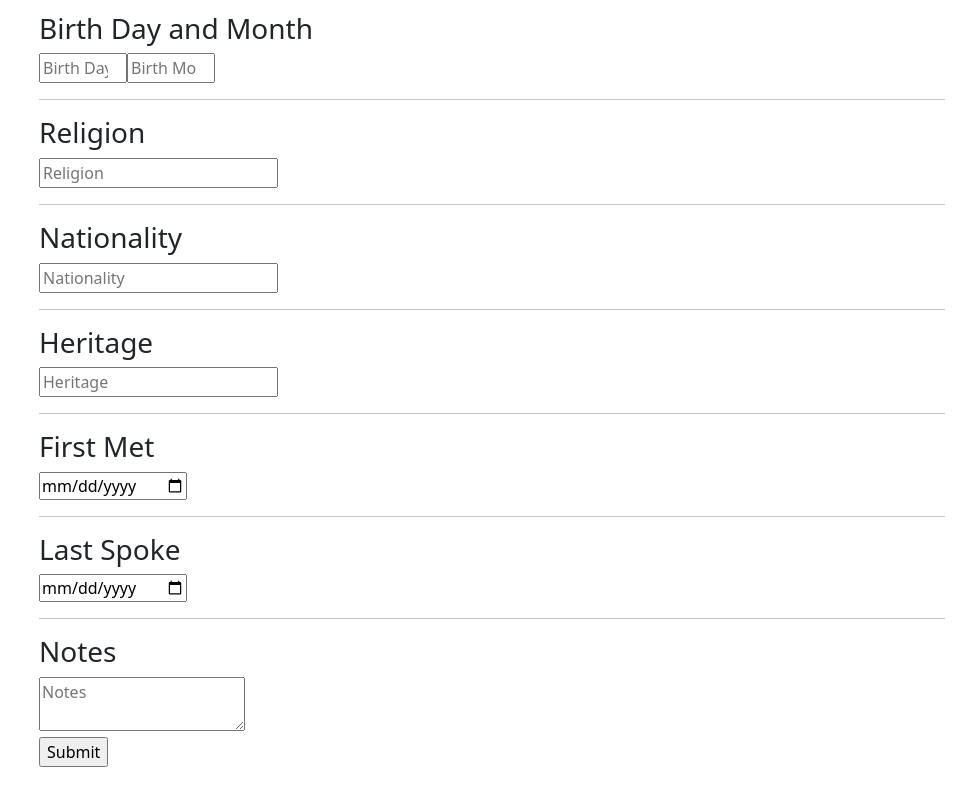
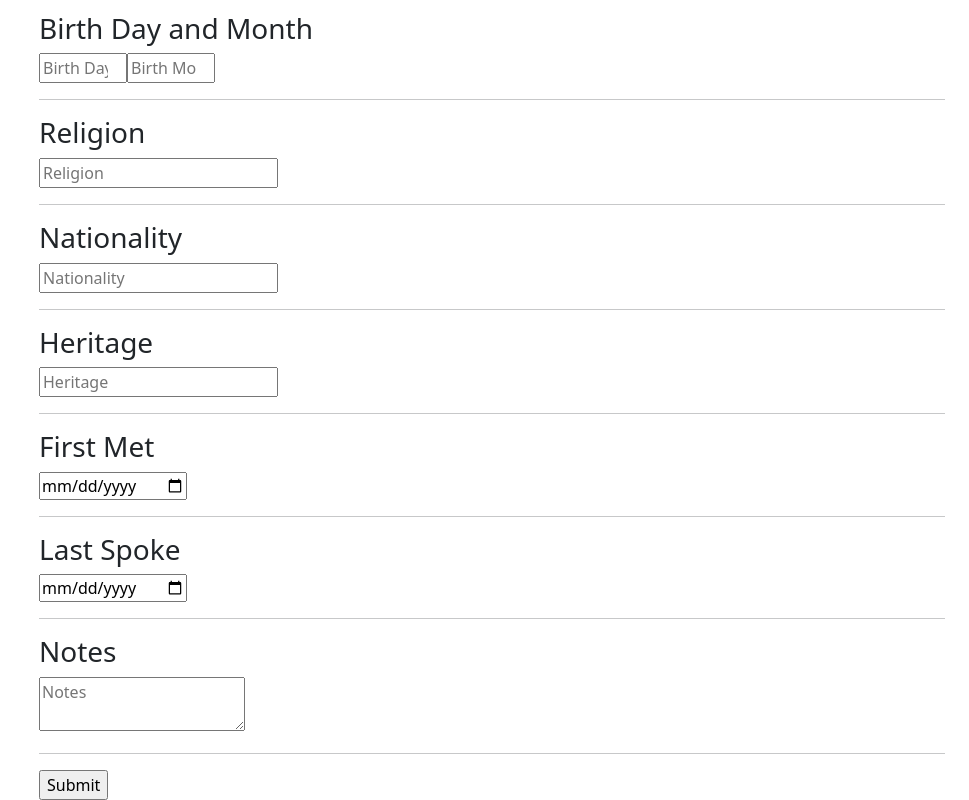
Before and after one commit to Egggggg/PeopleIndex, a React (Create React App) app: page /add in a window 1280 px wide. Shown: the part 358-1158 px from the top of the page, without its empty margins (311-1280 px from the left). Before the commit the page ends 1125 px from the top, so only its background shows below. Built offline with nearby package versions, Linux system fonts and the light colour scheme.

Commit message:
Change <br> at end of getDefaultForm to <hr>

```diff
--- a/src/func.js
+++ b/src/func.js
@@ -242,7 +242,7 @@ export function getDefaultForm(
 					onChange={handleChange}
 					value={user.notes}
 				/>
-				<br />
+				<hr />
 				{children}
 				<input type="submit" value="Submit" />
 			</form>
```
